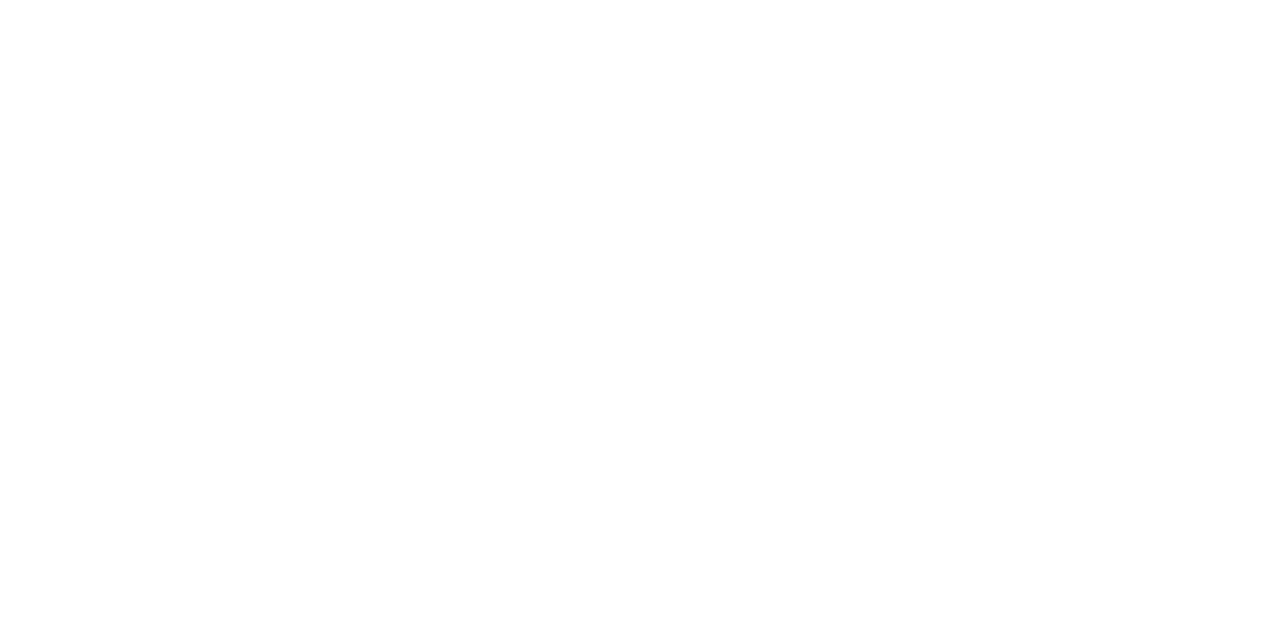
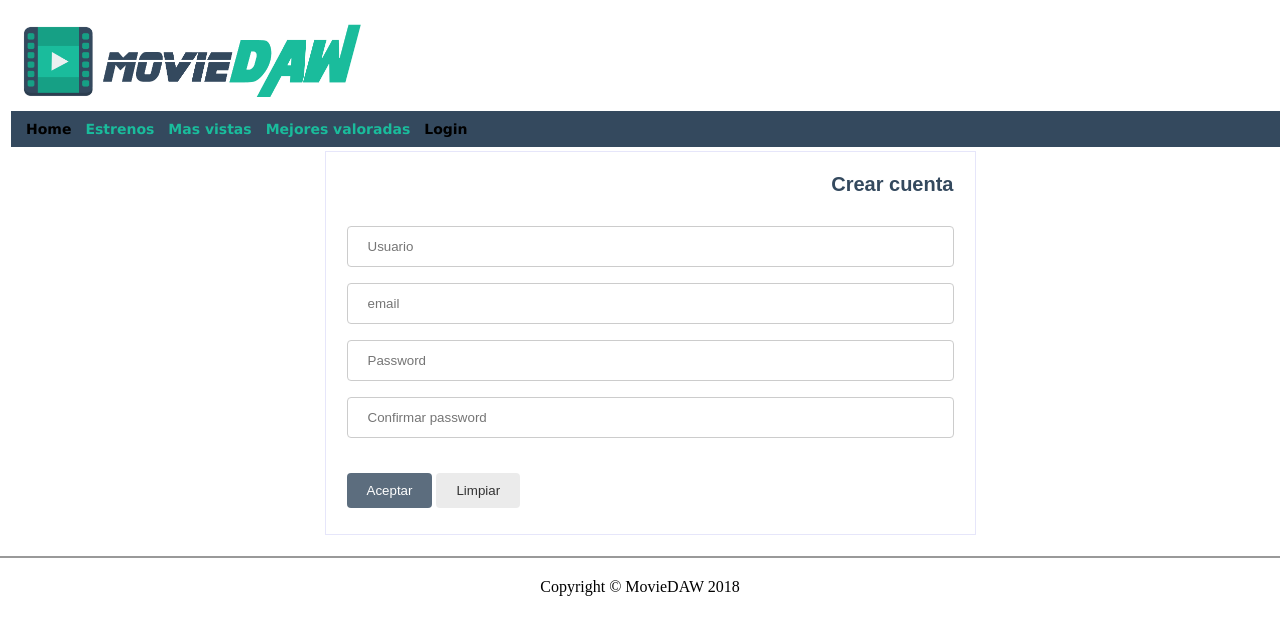
Before and after one commit to MovieProject-DAW1/MovieProject, a plain HTML site: page user_register/user_register.html in a window 1280 px wide. Drawn offline with Linux system fonts and the light colour scheme.

Commit message:
it have not implement read and write file for register

```diff
--- a/user_register/user_register.css
+++ b/user_register/user_register.css
@@ -0,0 +1,69 @@
+.content_register {
+    background: -moz-radial-gradient(
+            center, ellipse cover,
+            rgba(255,255,255,1) 0%,
+            rgba(246,246,246,1) 47%,
+            rgba(234,234,234,1) 62%,
+            rgba(219,219,219,1) 81%,
+            rgba(237,237,237,1) 100%);
+    float: left;
+    width: 100%;
+    height: auto;
+}
+
+
+.content_register form {
+    width: 50%;
+    margin: auto;
+    padding: 10px 10px 10px 10px ;
+    border: 1px lavender solid;
+    background: white;
+
+
+}
+
+.data_user_register, .btn_register, .title_register {
+    width: auto;
+    height: auto;
+    margin: auto;
+    overflow: auto;
+}
+
+.content_register h1 {
+    float: right;
+    background: white;
+    color:#34495E;
+
+}
+
+.input_data {
+    width: 100%;
+    padding: 12px 20px;
+    margin: 8px 0;
+    display: inline-block;
+    border: 1px solid #ccc;
+    border-radius: 4px;
+    box-sizing: border-box;
+}
+
+.btn {
+    padding: 10px 20px;
+    margin: 5px 0;
+    border: none;
+    border-radius: 4px;
+    cursor: pointer;
+    opacity: 0.80;
+}
+
+.btn:hover {
+    opacity: 1;
+}
+
+.confirm {
+    background: #34495E;
+    color: white;
+}
+.clear {
+    background-color: #e7e7e7;
+    color: black;
+}
--- a/user_register/user_register.html
+++ b/user_register/user_register.html
@@ -0,0 +1,72 @@
+<!DOCTYPE html>
+<html lang="en">
+<head>
+    <!-- META -->
+    <meta charset="utf-8">
+    <meta name="viewport" content="width=device-width, initial-scale=1.0">
+    <meta name="description" content="Proyecto web peliculas">
+    <meta name="keywords" content="peliculas, estrenos, sinopsis, trailer">
+
+    <!-- CSS -->
+    <link rel="stylesheet" href="user_register.css">
+    <link rel="stylesheet" href="../style.css">
+
+    <!-- JAVASCRIPT -->
+    <script language="javascript" type="text/javascript" src="user_register.js"></script>
+
+
+</head>
+
+<body id="wrapper">
+
+<!-- NAVEGATION WEB -->
+    <header id="main_header">
+        <a href="../index.html" target="_blank"> <img src="../logo1.png"></a>
+
+        <nav id="main_menu">
+            <ul>
+                <li><a href="../index.html">Home</a></li>
+                <li>Estrenos</li>
+                <li>Mas vistas</li>
+                <li>Mejores valoradas</li>
+                <li><a href="../login/login.html">Login</a></li>
+            </ul>
+        </nav>
+    </header>
+
+    <!-- CONTENT REGISTER -->
+
+    <div class="content_register">
+
+        <form action="user_register.html" name="form_user_register" onsubmit="return saveUser()" method="post">
+
+            <div class="title_register">
+                <h1>Crear cuenta</h1>
+            </div>
+
+            <div class="data_user_register">
+                <input class="input_data" type="text" placeholder="Usuario" name="username" >
+                <input class="input_data" type="text" placeholder="email" name="email" >
+                <input class="input_data" type="password" placeholder="Password" name="password" autocomplete="off" >
+                <input class="input_data" type="password" placeholder="Confirmar password" name="password_confirm" autocomplete="off" >
+            </div>
+
+            <div class="btn_register">
+                <button class="btn confirm" type="submit" value="submit">Aceptar</button>
+                <button class="btn clear" type="reset" value="Reset" >Limpiar</button>
+            </div>
+
+        </form>
+
+    </div>
+
+
+<!-- CONTENT FOOTER -->
+<footer id="main_footer">
+    Copyright &copy; MovieDAW 2018
+</footer>
+
+
+</body>
+
+</html>
--- a/user_register/user_register.js
+++ b/user_register/user_register.js
@@ -0,0 +1,24 @@
+function saveUser() {
+    console.log("Llamada realizada");
+    var username = document.forms["form_user_register"]["username"].value;
+    var email = document.forms["form_user_register"]["email"].value;
+    var password = document.forms["form_user_register"]["password"].value;
+    var password_confirm = document.forms["form_user_register"]["password_confirm"].value;
+
+    var http = new XMLHttpRequest();
+    var URL = '../data/user.json';
+
+
+    http.open('POST', URL, true);
+
+
+    http.onreadystatechange = function () {
+
+        if (this.readyState==4 && this.status==200) {
+            var data = "username"
+            data_json = JSON.parse();
+        }
+
+    };
+    return false;
+}
```
Also changed, not shown: data/user.json (+12 -4 lines), login/login.html (+1 -1 lines).
